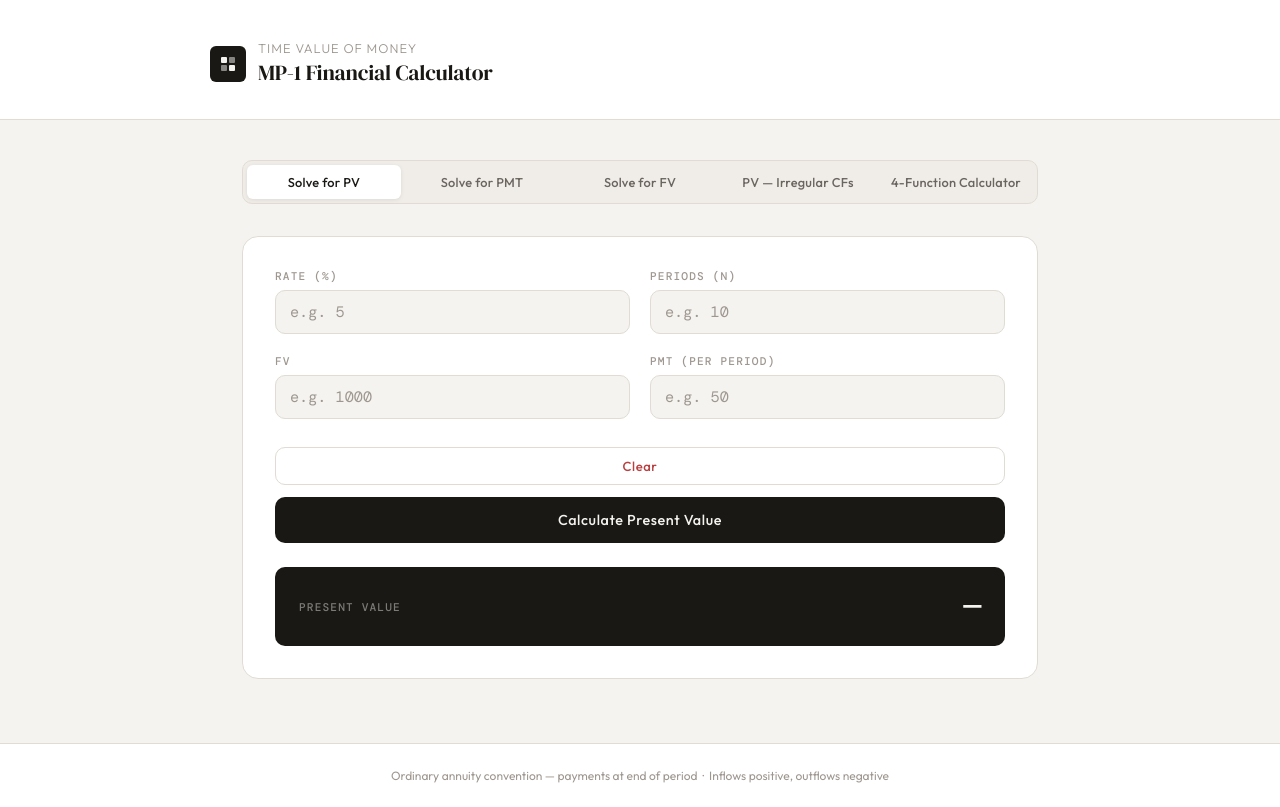
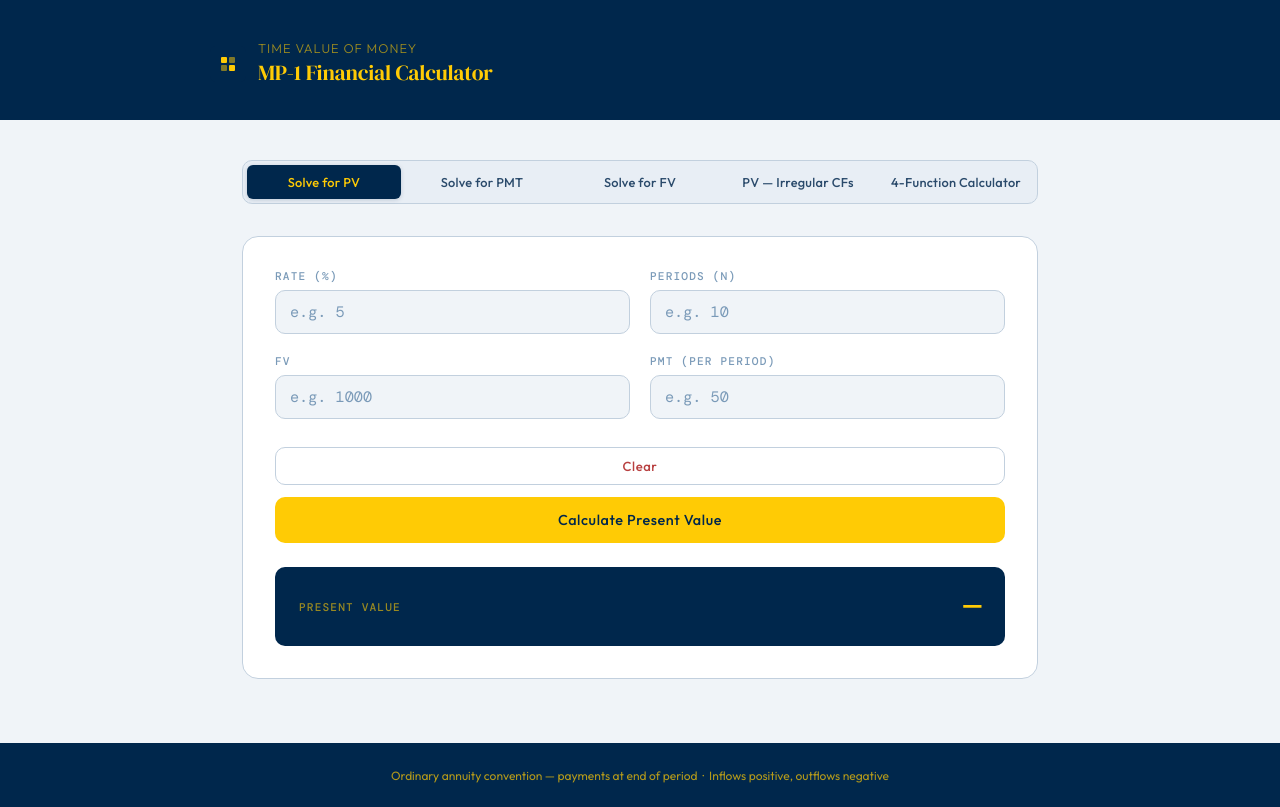
Before and after one commit to mpn-umich/Financial-Calculator, a plain HTML site: page index.html in a window 1280 px wide. Drawn offline with nearby package versions, Linux system fonts and the light colour scheme.

Commit message:
Update index.html

```diff
--- a/index.html
+++ b/index.html
@@ -5,7 +5,7 @@
 <meta name="viewport" content="width=device-width, initial-scale=1.0">
 <title>MP-1 Financial Calculator</title>
 <meta name="description" content="Time Value of Money calculator for EMBA students">
-<meta name="theme-color" content="#1a1814">
+<meta name="theme-color" content="#00274C">
 <meta name="apple-mobile-web-app-capable" content="yes">
 <meta name="apple-mobile-web-app-status-bar-style" content="black-translucent">
 <meta name="apple-mobile-web-app-title" content="MP-1 Calc">
@@ -16,18 +16,18 @@
   *, *::before, *::after { box-sizing: border-box; margin: 0; padding: 0; }
 
   :root {
-    --bg: #f5f3ef;
+    --bg: #f0f4f8;
     --surface: #ffffff;
-    --surface-2: #f0ede8;
-    --border: #e0dbd3;
-    --border-strong: #c8c2b8;
-    --text-primary: #1a1814;
-    --text-secondary: #6b6560;
-    --text-muted: #9e9790;
-    --accent: #1a1814;
-    --accent-light: #f0ede8;
-    --result-bg: #1a1814;
-    --result-text: #f5f3ef;
+    --surface-2: #e8eef5;
+    --border: #c2d0de;
+    --border-strong: #9ab0c8;
+    --text-primary: #00274C;
+    --text-secondary: #2a4a6b;
+    --text-muted: #7a9ab8;
+    --accent: #00274C;
+    --accent-light: #e8eef5;
+    --result-bg: #00274C;
+    --result-text: #FFCB05;
     --error: #b84040;
     --radius-sm: 6px;
     --radius-md: 10px;
@@ -52,8 +52,8 @@
     display: flex;
     align-items: flex-end;
     gap: 1rem;
-    border-bottom: 1px solid var(--border);
-    background: var(--surface);
+    border-bottom: 1px solid #00274C;
+    background: #00274C;
   }
 
   .header-inner {
@@ -82,13 +82,13 @@
     font-family: 'DM Serif Display', serif;
     font-size: 1.35rem;
     font-weight: 400;
-    color: var(--text-primary);
+    color: #FFCB05;
     letter-spacing: -0.01em;
   }
 
   .site-subtitle {
     font-size: 0.8rem;
-    color: var(--text-muted);
+    color: rgba(255,203,5,0.6);
     font-weight: 300;
     letter-spacing: 0.08em;
     text-transform: uppercase;
@@ -138,9 +138,9 @@
   }
 
   .tab.active {
-    background: var(--surface);
-    color: var(--text-primary);
-    box-shadow: 0 1px 4px rgba(0,0,0,0.08);
+    background: #00274C;
+    color: #FFCB05;
+    box-shadow: 0 1px 4px rgba(0,39,76,0.18);
   }
 
   /* Panel */
@@ -199,7 +199,7 @@
   .field input:focus {
     outline: none;
     border-color: var(--accent);
-    box-shadow: 0 0 0 3px rgba(26,24,20,0.07);
+    box-shadow: 0 0 0 3px rgba(0,39,76,0.12);
     background: var(--surface);
   }
 
@@ -215,8 +215,8 @@
     letter-spacing: 0.04em;
     border: none;
     border-radius: var(--radius-md);
-    background: var(--result-bg);
-    color: var(--result-text);
+    background: #FFCB05;
+    color: #00274C;
     cursor: pointer;
     margin-bottom: 1.5rem;
     transition: opacity 0.15s, transform 0.1s;
@@ -260,7 +260,7 @@
     font-weight: 500;
     letter-spacing: 0.1em;
     text-transform: uppercase;
-    color: rgba(245,243,239,0.45);
+    color: rgba(255,203,5,0.6);
     font-family: 'DM Mono', monospace;
   }
 
@@ -331,7 +331,7 @@
   .cf-row input:focus {
     outline: none;
     border-color: var(--accent);
-    box-shadow: 0 0 0 3px rgba(26,24,20,0.07);
+    box-shadow: 0 0 0 3px rgba(0,39,76,0.12);
     background: var(--surface);
   }
 
@@ -388,9 +388,9 @@
     text-align: center;
     padding: 1.5rem 2rem;
     font-size: 0.75rem;
-    color: var(--text-muted);
-    border-top: 1px solid var(--border);
-    background: var(--surface);
+    color: rgba(255,203,5,0.7);
+    border-top: 1px solid #00274C;
+    background: #00274C;
   }
 
   /* 4-function calculator */
@@ -411,7 +411,7 @@
   .calc-expression {
     font-family: 'DM Mono', monospace;
     font-size: 0.95rem;
-    color: rgba(245,243,239,0.75);
+    color: rgba(255,203,5,0.75);
     min-height: 22px;
     word-break: break-all;
     letter-spacing: 0.02em;
@@ -460,9 +460,9 @@
   .key.op:hover { background: var(--surface-2); color: var(--text-primary); }
 
   .key.equals {
-    background: var(--result-bg);
-    color: var(--result-text);
-    border-color: var(--result-bg);
+    background: #FFCB05;
+    color: #00274C;
+    border-color: #FFCB05;
     font-size: 1.3rem;
   }
 
@@ -510,10 +510,10 @@
     <div style="display:flex; align-items:center; gap:12px;">
       <div class="logo-mark">
         <svg viewBox="0 0 18 18" fill="none" xmlns="http://www.w3.org/2000/svg">
-          <rect x="2" y="2" width="6" height="6" rx="1" fill="#f5f3ef"/>
-          <rect x="10" y="2" width="6" height="6" rx="1" fill="#f5f3ef" opacity="0.5"/>
-          <rect x="2" y="10" width="6" height="6" rx="1" fill="#f5f3ef" opacity="0.5"/>
-          <rect x="10" y="10" width="6" height="6" rx="1" fill="#f5f3ef"/>
+          <rect x="2" y="2" width="6" height="6" rx="1" fill="#FFCB05"/>
+          <rect x="10" y="2" width="6" height="6" rx="1" fill="#FFCB05" opacity="0.5"/>
+          <rect x="2" y="10" width="6" height="6" rx="1" fill="#FFCB05" opacity="0.5"/>
+          <rect x="10" y="10" width="6" height="6" rx="1" fill="#FFCB05"/>
         </svg>
       </div>
       <div>
```
